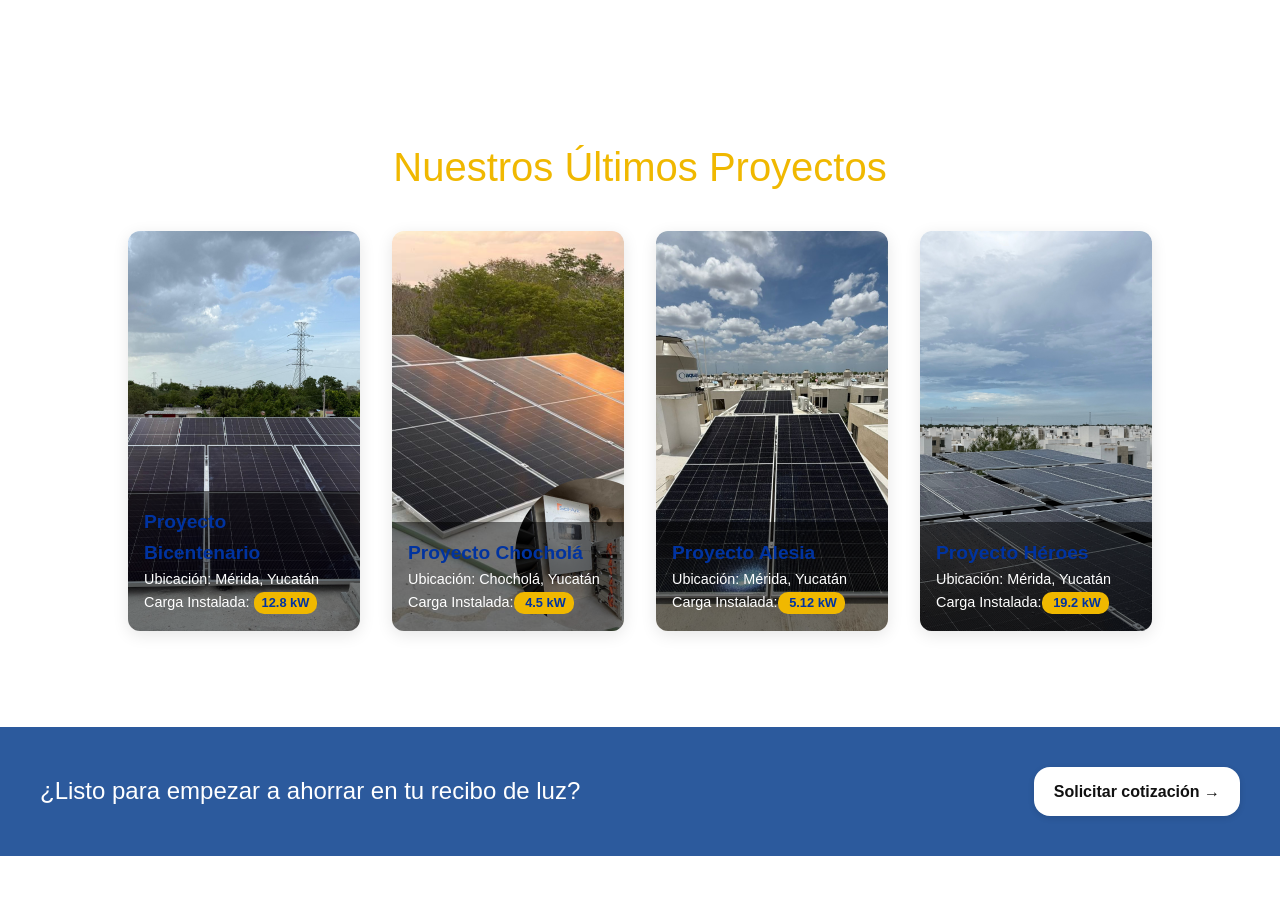
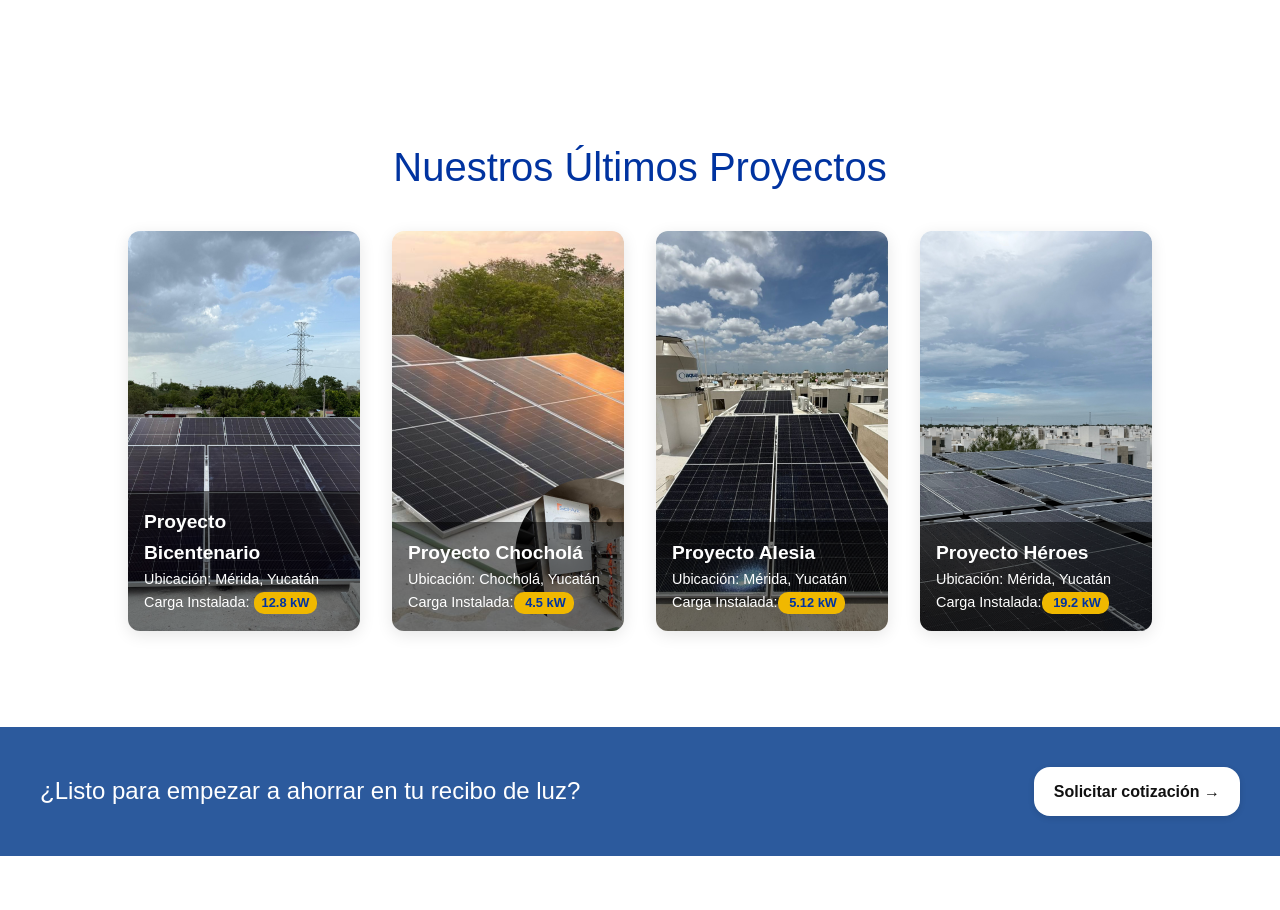
Before and after one commit to WiillSnow/icaro-web, a Next.js app: page / in a window 1280 px wide. Shown: the part 2300-3210 px from the top of the page. Built offline with nearby package versions, Linux system fonts and the light colour scheme; a web font is replaced by a local one.

Commit message:
Update legacy.css

```diff
--- a/src/styles/legacy.css
+++ b/src/styles/legacy.css
@@ -550,7 +550,7 @@ header.scrolled img#logo {
   text-align: center;
   font-size: 2.5rem;
   margin-bottom: 2rem;
-  color: #f0b800;
+  color: #0033a0;
 }
 
 .galeria-proyectos {
@@ -613,6 +613,7 @@ header.scrolled img#logo {
   margin: 0;
   font-size: 1.2rem;
   font-weight: 700;
+  color: white;
 }
 
 .proyecto-info p {
```
